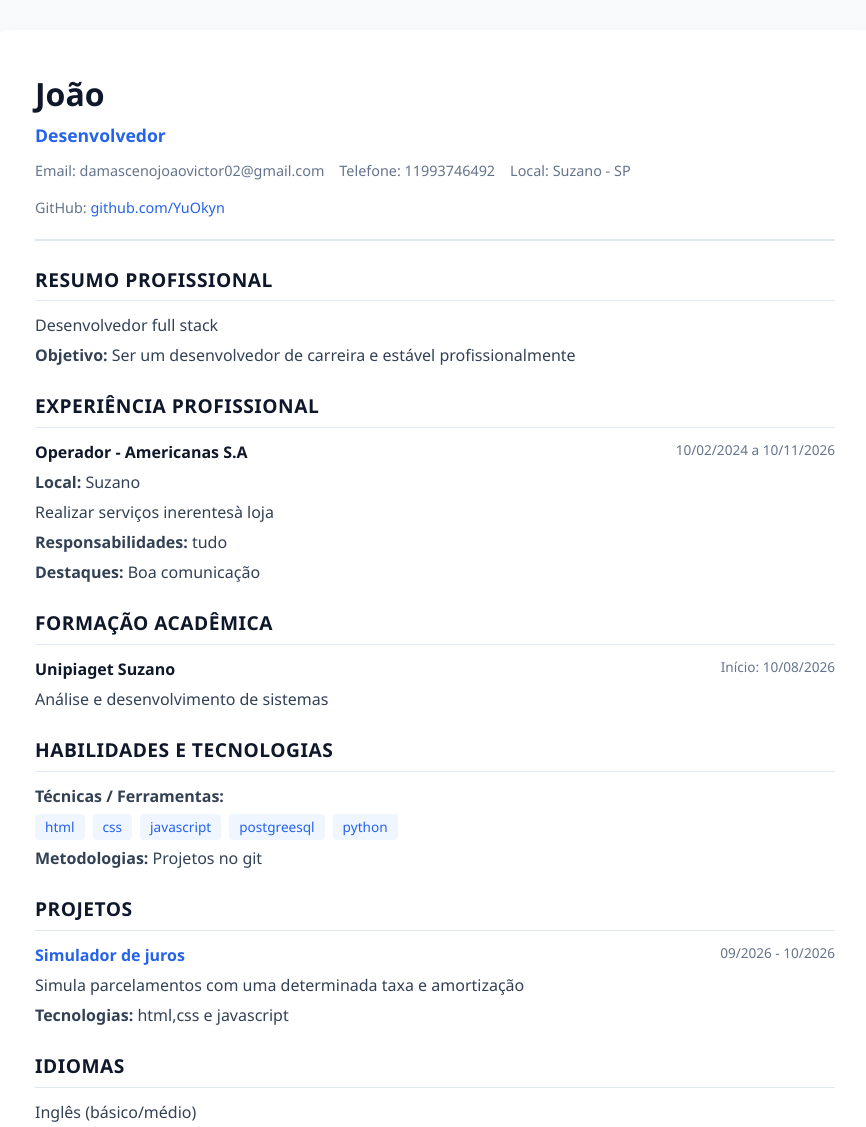
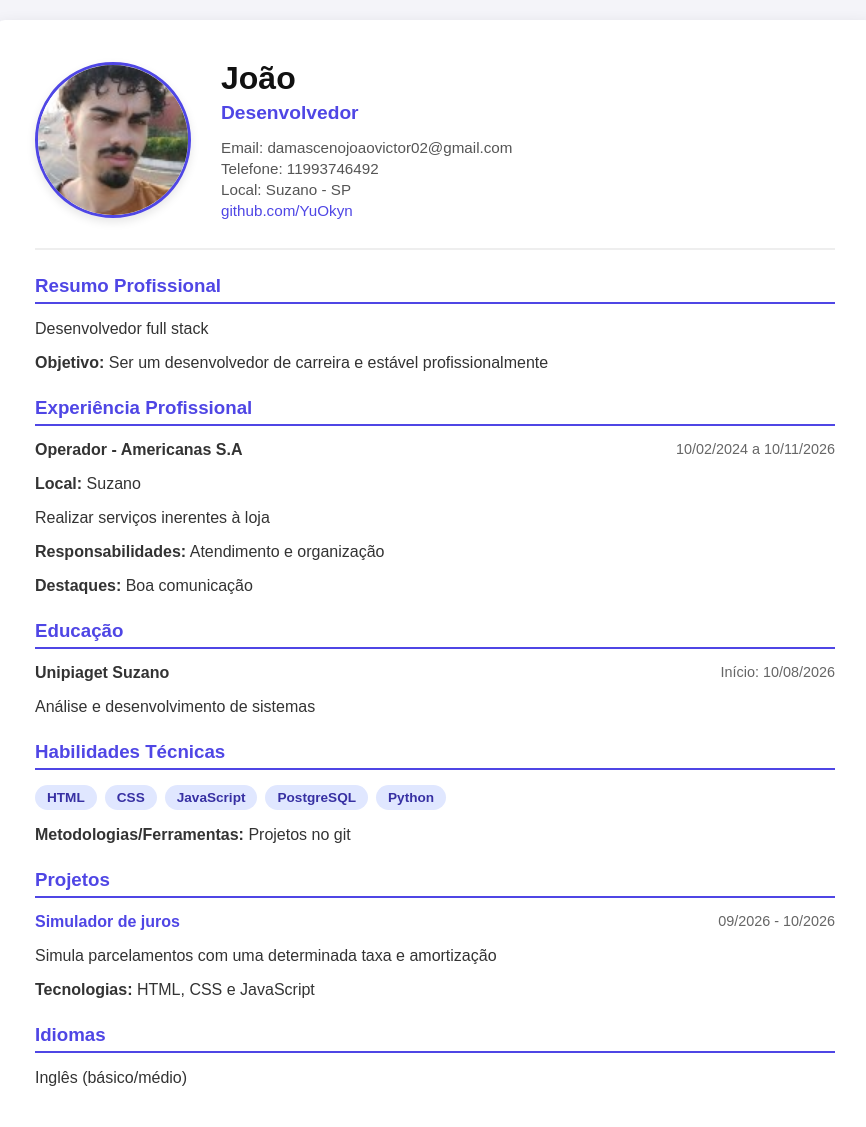
Before and after one commit to YuOkyn/repeticao_perfil, a plain HTML site: page index.html in a window 1280 px wide. Shown: the top 1127 px of the page, without its empty margins (205-1071 px from the left). Drawn offline with Linux system fonts and the light colour scheme.

Commit message:
add foto

```diff
--- a/index.html
+++ b/index.html
@@ -4,64 +4,67 @@
     <meta charset="UTF-8">
     <meta name="viewport" content="width=device-width, initial-scale=1.0">
     <title>Currículo - João</title>
+    <!-- Linkando o arquivo CSS -->
     <link rel="stylesheet" href="style.css">
 </head>
 <body>
 
-    <div class="container">
-        <!-- HEADER / INFORMAÇÕES PESSOAIS -->
-        <header>
-            <h1 id="fullName"></h1>
-            <div class="professional-title" id="professionalTitle"></div>
-            <div class="contact-info">
-                <span id="email"></span>
-                <span id="phone"></span>
-                <span id="location"></span>
-                <span>GitHub: <a id="github" href="#" target="_blank"></a></span>
+    <main class="cv-container">
+        <!-- Cabeçalho com Foto e Informações Pessoais -->
+        <header class="cv-header">
+            <!-- A foto será inserida dinamicamente aqui pelo JavaScript -->
+            <div id="photoContainer"></div>
+
+            <div class="header-info">
+                <h1 id="fullName"></h1>
+                <h2 id="professionalTitle"></h2>
+                <p id="email"></p>
+                <p id="phone"></p>
+                <p id="location"></p>
+                <p><a id="github" href="#" target="_blank"></a></p>
             </div>
         </header>
 
-        <!-- RESUMO PROFISSIONAL -->
-        <section>
-            <h2>Resumo Profissional</h2>
+        <!-- Resumo Profissional -->
+        <section class="cv-section">
+            <h3>Resumo Profissional</h3>
             <p id="summaryDescription"></p>
             <p><strong>Objetivo:</strong> <span id="careerObjective"></span></p>
         </section>
 
-        <!-- EXPERIÊNCIA -->
-        <section>
-            <h2>Experiência Profissional</h2>
+        <!-- Experiência Profissional -->
+        <section class="cv-section">
+            <h3>Experiência Profissional</h3>
             <div id="experienceContainer"></div>
         </section>
 
-        <!-- EDUCAÇÃO -->
-        <section>
-            <h2>Formação Acadêmica</h2>
+        <!-- Educação -->
+        <section class="cv-section">
+            <h3>Educação</h3>
             <div id="educationContainer"></div>
         </section>
 
-        <!-- HABILIDADES -->
-        <section>
-            <h2>Habilidades e Tecnologias</h2>
-            <p><strong>Técnicas / Ferramentas:</strong></p>
-            <ul id="skillsContainer" class="tags-container"></ul>
-            <p><strong>Metodologias:</strong> <span id="methodologies"></span></p>
+        <!-- Habilidades -->
+        <section class="cv-section">
+            <h3>Habilidades Técnicas</h3>
+            <ul id="skillsContainer" class="skills-list"></ul>
+            <p><strong>Metodologias/Ferramentas:</strong> <span id="methodologies"></span></p>
         </section>
 
-        <!-- PROJETOS -->
-        <section>
-            <h2>Projetos</h2>
+        <!-- Projetos -->
+        <section class="cv-section">
+            <h3>Projetos</h3>
             <div id="projectsContainer"></div>
         </section>
 
-        <!-- IDIOMAS -->
-        <section>
-            <h2>Idiomas</h2>
-            <p id="languagesContainer"></p>
+        <!-- Idiomas -->
+        <section class="cv-section">
+            <h3>Idiomas</h3>
+            <div id="languagesContainer"></div>
         </section>
-    </div>
+    </main>
 
-    <!-- Importação do arquivo JavaScript -->
-    <script src="script.js"></script>
+    <!-- Linkando o arquivo JavaScript (o 'defer' garante que o script rode após o HTML carregar) -->
+    <script src="script.js" defer></script>
 </body>
 </html>
--- a/script.js
+++ b/script.js
@@ -1,3 +1,4 @@
+window.addEventListener("DOMContentLoaded", () => {
     // SEU JSON ORIGINAL INALTERADO
     const currículo = [
     {
@@ -10,7 +11,7 @@ const currículo = [
         "personalInformation": {
           "fullName": "João",
           "professionalTitle": "Desenvolvedor",
-      "profilePhoto": "photo.png",
+          "profilePhoto": "photo.jpg",
           "email": "damascenojoaovictor02@gmail.com",
           "phone": "11993746492",
           "whatsapp": "11993746492",
@@ -40,8 +41,8 @@ const currículo = [
             "startDate": "10/02/2024",
             "endDate": "10/11/2026",
             "current": false,
-        "description": "Realizar serviços inerentesà loja",
-        "responsibilities": ["tudo"],
+            "description": "Realizar serviços inerentes à loja",
+            "responsibilities": ["Atendimento e organização"],
             "achievements": ["Boa comunicação"],
             "technologies": []
           }
@@ -61,12 +62,12 @@ const currículo = [
         "skills": {
           "technical": [
             {
-          "name": "html,css,javascript,postgreesql,python",
+              "name": "HTML, CSS, JavaScript, PostgreSQL, Python",
               "level": "1"
             }
           ],
           "behavioral": [],
-      "tools": ["html,css,javascript,postgreesql,python"],
+          "tools": ["Git"],
           "methodologies": ["Projetos no git"]
         },
         "languages": [
@@ -75,34 +76,19 @@ const currículo = [
             "proficiency": "básico/médio"
           }
         ],
-    "certifications": [
-      {
-        "name": "",
-        "issuer": "",
-        "issueDate": "",
-        "expirationDate": "",
-        "credentialUrl": ""
-      }
-    ],
+        "certifications": [],
         "projects": [
           {
             "name": "Simulador de juros",
             "description": "Simula parcelamentos com uma determinada taxa e amortização",
             "role": "",
-        "technologies": ["html,css e javascript"],
+            "technologies": ["HTML, CSS e JavaScript"],
             "url": "Yuokyn.github.io/sim-juros",
             "startDate": "09/2026",
             "endDate": "10/2026"
           }
         ],
-    "courses": [
-      {
-        "name": "",
-        "institution": "",
-        "completionDate": "",
-        "workloadHours": 0
-      }
-    ],
+        "courses": [],
         "additionalInformation": {
           "availability": "",
           "workModel": "",
@@ -122,6 +108,12 @@ const currículo = [
     // SCRIPT PARA LER O JSON E PREENCHER O HTML DINAMICAMENTE
     const cvData = currículo[0].cv;
     const pInfo = cvData.personalInformation;
+
+    // Inserindo a Foto de Perfil dinamicamente
+    const photoContainer = document.getElementById("photoContainer");
+    if (photoContainer) {
+        photoContainer.innerHTML = `<img src="${pInfo.profilePhoto}" alt="Foto de ${pInfo.fullName}" class="foto-perfil">`;
+    }
 
     // Dados Pessoais
     document.getElementById("fullName").innerText = pInfo.fullName;
@@ -171,10 +163,12 @@ cvData.education.forEach(edu => {
 
     // Habilidades
     const skillsContainer = document.getElementById("skillsContainer");
+    if (cvData.skills.technical.length > 0) {
         const techs = cvData.skills.technical[0].name.split(",");
         techs.forEach(tech => {
             skillsContainer.innerHTML += `<li class="tag">${tech.trim()}</li>`;
         });
+    }
     document.getElementById("methodologies").innerText = cvData.skills.methodologies.join(", ");
 
     // Projetos
@@ -195,5 +189,6 @@ cvData.projects.forEach(proj => {
     // Idiomas
     const langContainer = document.getElementById("languagesContainer");
     cvData.languages.forEach(lang => {
-    langContainer.innerHTML += `${lang.name} (${lang.proficiency})`;
+        langContainer.innerHTML += `<p>${lang.name} (${lang.proficiency})</p>`;
     });
+});
--- a/style.css
+++ b/style.css
@@ -1,112 +1,103 @@
-:root {
-    --primary-color: #0f172a;
-    --accent-color: #2563eb;
-    --bg-color: #f8fafc;
-    --card-bg: #ffffff;
-    --text-color: #334155;
-    --border-color: #e2e8f0;
+body {
+    font-family: Arial, sans-serif;
+    background-color: #f4f4f9;
+    color: #333;
+    margin: 0;
+    padding: 20px;
 }
 
-body {
-    font-family: 'Segoe UI', Tahoma, Geneva, Verdana, sans-serif;
-    background-color: var(--bg-color);
-    color: var(--text-color);
-    margin: 0;
-    padding: 30px 15px;
-    line-height: 1.5;
+.cv-container {
+    max-width: 800px;
+    margin: 0 auto;
+    background: #ffffff;
+    padding: 40px;
+    border-radius: 10px;
+    box-shadow: 0px 4px 15px rgba(0, 0, 0, 0.1);
 }
 
-.container {
-    max-width: 800px;
-    background: var(--card-bg);
-    margin: 0 auto;
-    padding: 40px;
-    border-radius: 12px;
-    box-shadow: 0 4px 12px rgba(0, 0, 0, 0.05);
-}
-
-header {
-    border-bottom: 2px solid var(--border-color);
-    padding-bottom: 20px;
+.cv-header {
+    display: flex;
+    align-items: center;
+    gap: 30px;
+    border-bottom: 2px solid #eee;
+    padding-bottom: 25px;
     margin-bottom: 25px;
 }
 
-h1 {
-    margin: 0;
-    color: var(--primary-color);
-    font-size: 2rem;
+.foto-perfil {
+    width: 150px;
+    height: 150px;
+    object-fit: cover;
+    border-radius: 50%;
+    border: 3px solid #4f46e5;
+    box-shadow: 0px 4px 10px rgba(0, 0, 0, 0.1);
 }
 
-.professional-title {
-    font-size: 1.1rem;
-    color: var(--accent-color);
-    font-weight: 600;
-    margin-top: 4px;
+.header-info h1 {
+    margin: 0 0 5px 0;
+    color: #111;
 }
 
-.contact-info {
-    display: flex;
-    flex-wrap: wrap;
-    gap: 15px;
-    margin-top: 12px;
-    font-size: 0.9rem;
-    color: #64748b;
+.header-info h2 {
+    margin: 0 0 15px 0;
+    color: #4f46e5;
+    font-size: 1.2rem;
 }
 
-section {
+.header-info p {
+    margin: 4px 0;
+    font-size: 0.95rem;
+    color: #555;
+}
+
+.cv-section {
     margin-bottom: 25px;
 }
 
-h2 {
-    font-size: 1.2rem;
-    color: var(--primary-color);
-    border-bottom: 1px solid var(--border-color);
-    padding-bottom: 6px;
-    margin-bottom: 12px;
-    text-transform: uppercase;
-    letter-spacing: 0.5px;
-}
-
-p {
-    margin: 6px 0;
+.cv-section h3 {
+    border-bottom: 2px solid #4f46e5;
+    padding-bottom: 5px;
+    color: #4f46e5;
+    margin-bottom: 15px;
 }
 
 .item {
-    margin-bottom: 12px;
+    margin-bottom: 15px;
 }
 
 .item-header {
     display: flex;
     justify-content: space-between;
     font-weight: bold;
-    color: var(--primary-color);
+    margin-bottom: 5px;
 }
 
 .date {
-    color: #64748b;
-    font-size: 0.85rem;
+    color: #666;
     font-weight: normal;
+    font-size: 0.9rem;
 }
 
-.tags-container {
+.skills-list {
     display: flex;
     flex-wrap: wrap;
     gap: 8px;
     list-style: none;
     padding: 0;
-    margin: 6px 0;
+    margin: 0 0 10px 0;
 }
 
 .tag {
-    background-color: #eff6ff;
-    color: var(--accent-color);
-    padding: 3px 10px;
-    border-radius: 4px;
+    background-color: #e0e7ff;
+    color: #3730a3;
+    padding: 5px 12px;
+    border-radius: 15px;
     font-size: 0.85rem;
+    font-weight: bold;
 }
 
 a {
-    color: var(--accent-color);
+    color: #4f46e5;
     text-decoration: none;
 }
 
```
Lines whose indentation alone changed are shown as unchanged.
